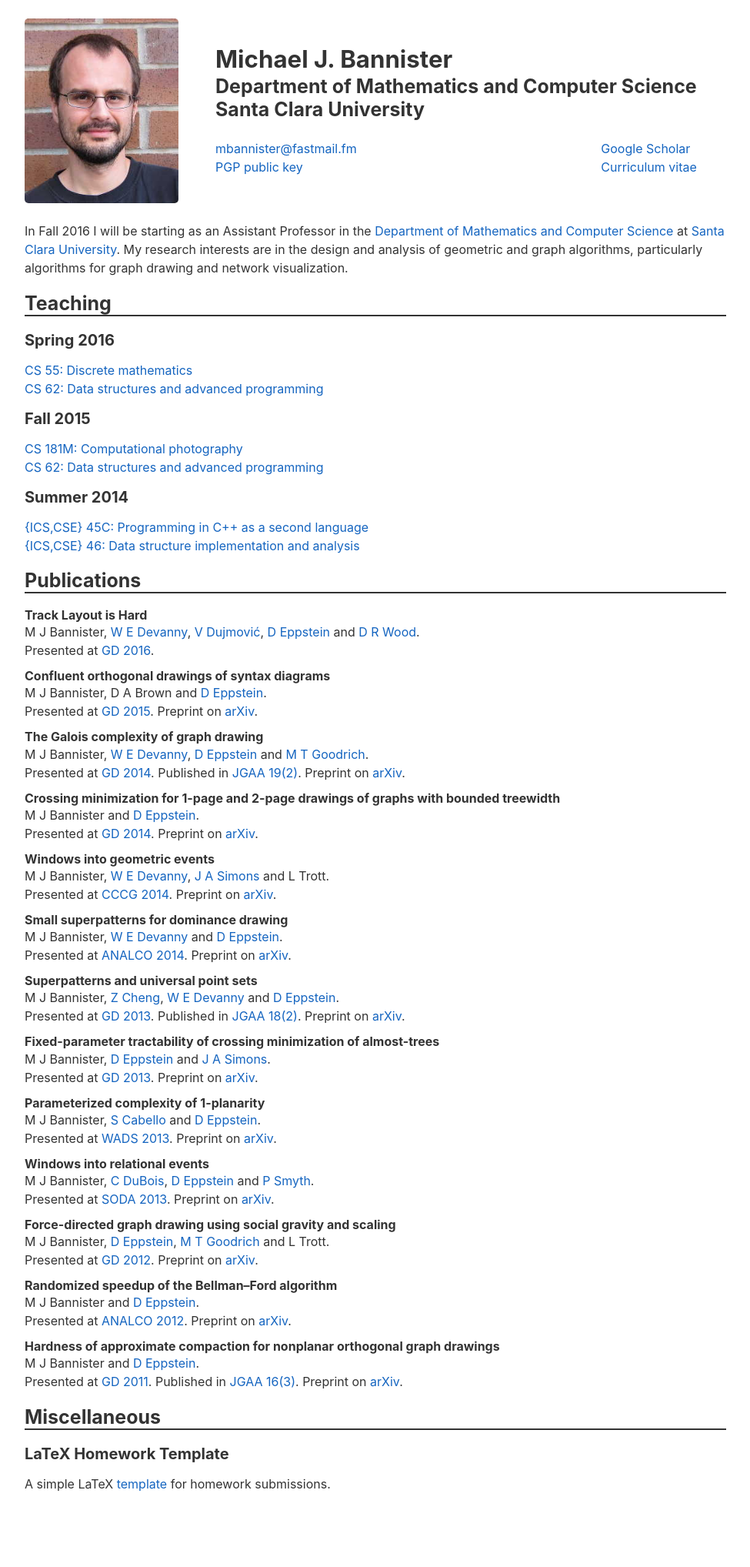
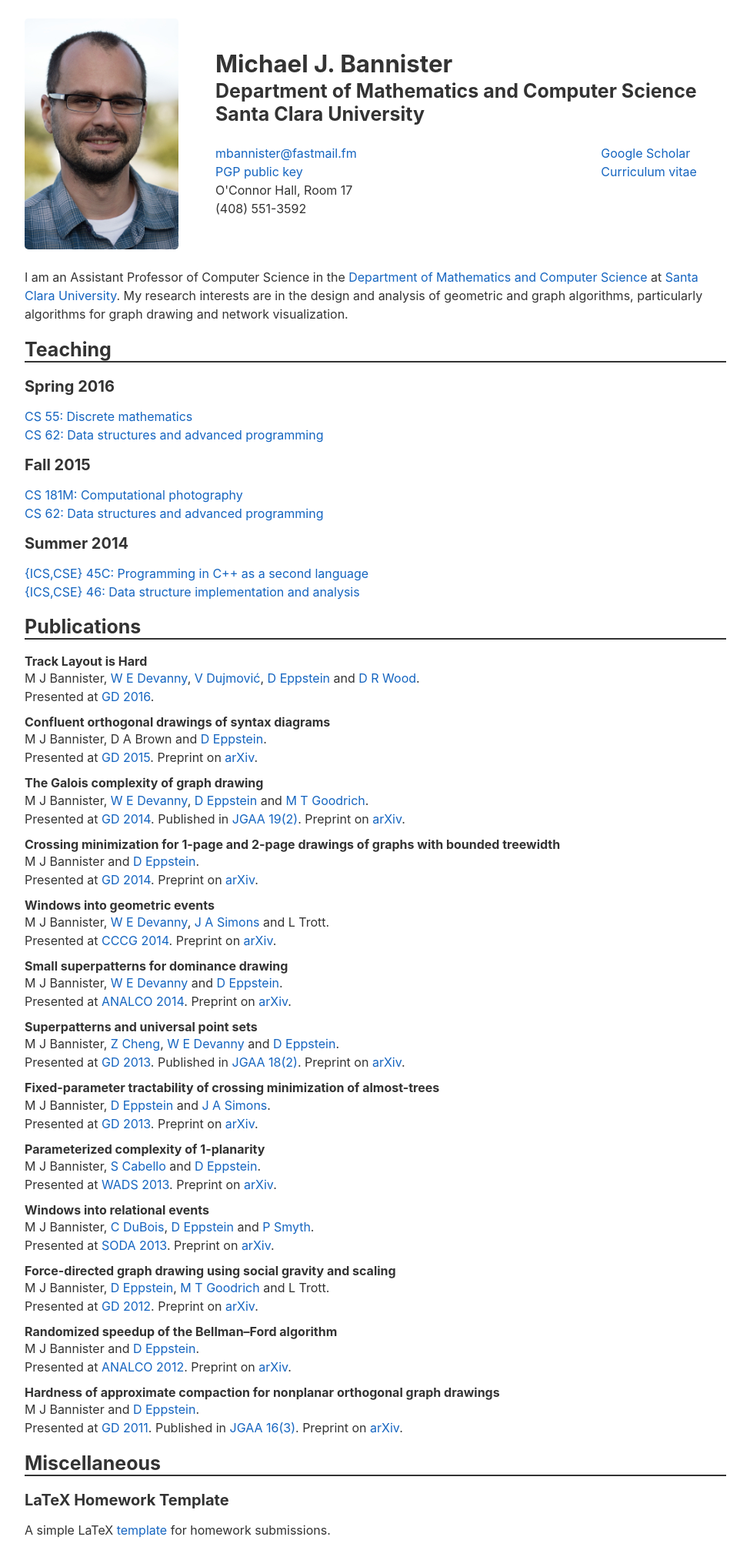
Before and after one commit to jacksonjw12/mbannister.github.io, a Jekyll site: the page built from index.html, in a window 1280 px wide. Shown: the whole page at 77% size, without its empty margins (152-1127 px from the left). Built offline with Jekyll 4.4.1, drawn with Linux system fonts in a browser that asks for light colours; before the commit the page ends 1976 px from its top, so only the background shows below that.

Commit message:
Small updates to page

```diff
--- a/_config.yml
+++ b/_config.yml
@@ -32,13 +32,15 @@ name: Michael J. Bannister
 title: Assistant Professor
 department: Department of Mathematics and Computer Science
 school: Santa Clara University
-img: assets/img/me_rec_web_50.jpg
+img: assets/img/me-200x300.jpg
 
 contacts:
     - name: mbannister@fastmail.fm
       link: mailto:mbannister@fastmail.fm
     - name: PGP public key
       link: assets/asc/public_key.asc
+    - name: O'Connor Hall, Room 17
+    - name: (408) 551-3592
 profiles:
     - name: Google Scholar
       link: http://scholar.google.com/citations?user=vwc4KwwAAAAJ
@@ -46,7 +48,7 @@ profiles:
       link: assets/pdf/cv.pdf
 
 description: >
-    In Fall 2016 I will be starting as an Assistant Professor in the
+    I am an Assistant Professor of Computer Science in the
     <a href="//scu.edu/mathcs">Department of Mathematics and Computer Science</a>
     at <a href="//www.scu.edu">Santa Clara University</a>.
     My research interests are in the design and analysis of geometric and graph
--- a/_sass/homepage.sass
+++ b/_sass/homepage.sass
@@ -11,7 +11,7 @@ header
   display: flex
   align-items: center
   img
-    +size(200px, 240px)
+    +size(200px, 300px)
     border-radius: $base-border-radius
 #letterhead
   margin: 0 0 0 2 * $base-spacing
@@ -29,11 +29,11 @@ header
 @media (max-width: 700px)
   header
     img
-      +size(0.85 * 200px, 0.85 * 240px)
+      +size(0.85 * 200px, 0.85 * 300px)
 @media (max-width: 600px)
   header
     img
-      +size(0.75 * 200px, 0.75 * 240px)
+      +size(0.75 * 200px, 0.75 * 300px)
 @media (max-width: 550px)
   header
     flex-direction: column
```
Also changed, not shown: assets/img/me-200x300.jpg (added).
